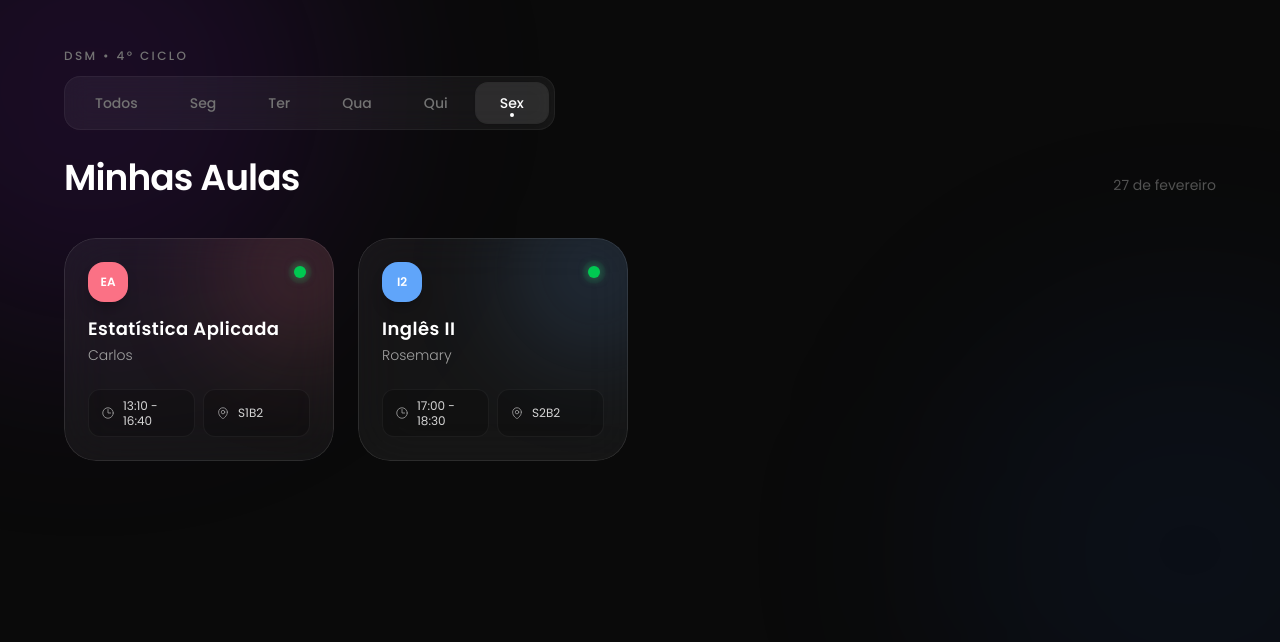
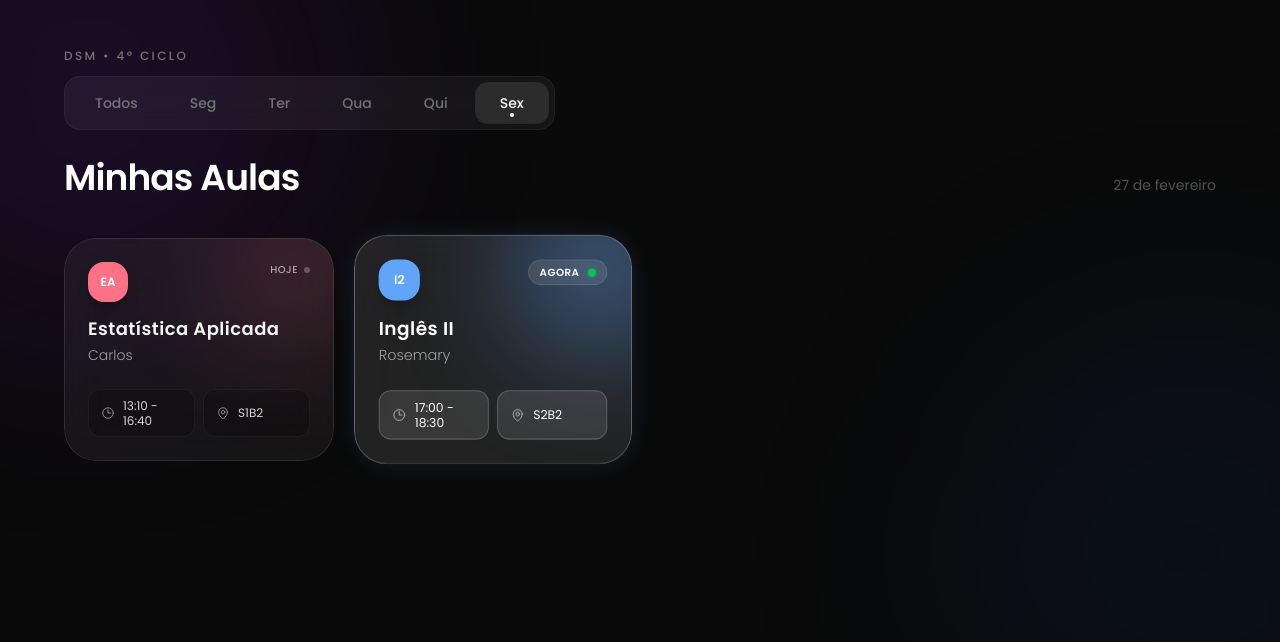
Before and after one commit to mrsaoc/dsm, a Next.js app: page / in a window 1280 px wide. Shown: the top 642 px of the page. Built offline with nearby package versions, Linux system fonts and the light colour scheme.

Commit message:
feat view in live

```diff
--- a/components/CourseCard.tsx
+++ b/components/CourseCard.tsx
@@ -1,4 +1,4 @@
-import React from 'react';
+import { useEffect, useState } from 'react';
 import { Disciplina } from "@/data/disciplinas";
 
 const IconClock = () => (
@@ -15,20 +15,77 @@ interface Props {
 }
 
 export function CourseCard({ data, isToday, onClick }: Props) {
+    const [status, setStatus] = useState<'other' | 'today' | 'live'>('other');
+
+    useEffect(() => {
+        if (!isToday) {
+            setStatus('other');
+            return;
+        }
+
+        const checkStatus = () => {
+            const agora = new Date();
+            const horaAtual = agora.getHours();
+            const minAtual = agora.getMinutes();
+            const tempoAtual = horaAtual * 60 + minAtual;
+
+            // Parsing da string "15:00 - 18:30"
+            const [inicioStr, fimStr] = data.horarios.split(' - ');
+
+            const [hInicio, mInicio] = inicioStr.split(':').map(Number);
+            const [hFim, mFim] = fimStr.split(':').map(Number);
+
+            const tempoInicio = hInicio * 60 + mInicio;
+            const tempoFim = hFim * 60 + mFim;
+
+            if (tempoAtual >= tempoInicio && tempoAtual <= tempoFim) {
+                setStatus('live');
+            } else {
+                setStatus('today');
+            }
+        };
+
+        checkStatus();
+        // Atualiza a cada minuto para o card "virar" LIVE sozinho
+        const interval = setInterval(checkStatus, 60000);
+        return () => clearInterval(interval);
+    }, [isToday, data.horarios]);
+
     return (
         <button
             onClick={onClick}
-            className="group relative flex text-left h-full flex-col w-full overflow-hidden rounded-[2rem] p-6 transition-all duration-500 hover:scale-[1.02] cursor-pointer active:scale-[0.98]"
+            className={`
+                group relative flex text-left h-full flex-col w-full overflow-hidden rounded-[2rem] p-6
+                transition-all duration-500 cursor-pointer active:scale-[0.98]
+                ${status === 'live'
+                ? 'scale-[1.03] ring-2 ring-white/20 z-20 shadow-[0_0_30px_rgba(255,255,255,0.05)]'
+                : 'hover:scale-[1.02]'
+            }
+            `}
+            style={{
+                boxShadow: status === 'live' ? `0 0 25px -5px ${data.cor}33` : undefined,
+                borderColor: status === 'live' ? `${data.cor}55` : undefined
+            }}
         >
             {/* 1. CAMADA DE FUNDO (GLASS) */}
-            <div className="absolute inset-0 bg-white/5 backdrop-blur-xl transition-colors duration-500 group-hover:bg-white/10" />
+            <div className={`
+                absolute inset-0 transition-colors duration-500
+                ${status === 'live' ? 'bg-white/10' : 'bg-white/5 group-hover:bg-white/10'}
+                backdrop-blur-xl
+            `} />
 
-            {/* 2. BORDA FINA - Reage ao hover ficando mais clara */}
-            <div className="absolute inset-0 rounded-[2rem] ring-1 ring-inset ring-white/10 group-hover:ring-white/20 transition-all duration-500" />
+            {/* 2. BORDA DINÂMICA */}
+            <div className={`
+                absolute inset-0 rounded-[2rem] ring-1 ring-inset transition-all duration-500
+                ${status === 'live' ? 'ring-white/30' : 'ring-white/10 group-hover:ring-white/20'}
+            `} />
 
-            {/* 3. LUZ AMBIENTE */}
+            {/* 3. LUZ AMBIENTE (Mais intensa se for LIVE) */}
             <div
-                className="absolute -right-12 -top-12 h-40 w-40 rounded-full blur-[60px] opacity-20 transition-opacity duration-700 group-hover:opacity-40"
+                className={`
+                    absolute -right-12 -top-12 h-40 w-40 rounded-full blur-[60px] transition-opacity duration-700
+                    ${status === 'live' ? 'opacity-50 animate-pulse' : 'opacity-20 group-hover:opacity-40'}
+                `}
                 style={{ backgroundColor: data.cor }}
             />
 
@@ -42,16 +99,31 @@ export function CourseCard({ data, isToday, onClick }: Props) {
                         {data.id}
                     </div>
 
-                    {isToday && (
-                        <div className="relative flex h-3 w-3 mt-1 mr-1">
-                            <span className="animate-ping absolute inline-flex h-full w-full rounded-full bg-green-400 opacity-75"></span>
-                            <span className="relative inline-flex rounded-full h-3 w-3 bg-green-500 shadow-[0_0_10px_rgba(74,222,128,0.5)]"></span>
-                        </div>
-                    )}
+                    {/* INDICADORES DE TEMPO */}
+                    <div className="flex flex-col items-end gap-1">
+                        {status === 'live' && (
+                            <div className="flex items-center gap-2 bg-white/10 px-2.5 py-1 rounded-full border border-white/10">
+                                <span className="text-[10px] font-bold text-white uppercase tracking-wider">Agora</span>
+                                <div className="relative flex h-2 w-2">
+                                    <span className="animate-ping absolute inline-flex h-full w-full rounded-full bg-green-400 opacity-75"></span>
+                                    <span className="relative inline-flex rounded-full h-2 w-2 bg-green-500"></span>
+                                </div>
+                            </div>
+                        )}
+                        {status === 'today' && (
+                            <div className="flex items-center gap-1.5 opacity-60">
+                                <span className="text-[10px] font-medium text-white uppercase tracking-wider">Hoje</span>
+                                <div className="h-1.5 w-1.5 rounded-full bg-white/40" />
+                            </div>
+                        )}
+                    </div>
                 </div>
 
                 <div className="space-y-1 mb-6 flex-grow">
-                    <h2 className="text-lg font-semibold leading-tight text-white tracking-wide group-hover:text-white transition-colors">
+                    <h2 className={`
+                        text-lg font-semibold leading-tight tracking-wide transition-colors
+                        ${status === 'live' ? 'text-white' : 'text-neutral-100 group-hover:text-white'}
+                    `}>
                         {data.nome}
                     </h2>
                     <p className="text-sm font-light text-neutral-400 group-hover:text-neutral-300 transition-colors">
@@ -60,12 +132,18 @@ export function CourseCard({ data, isToday, onClick }: Props) {
                 </div>
 
                 <div className="mt-auto grid grid-cols-2 gap-2">
-                    <div className="flex min-h-[44px] items-center gap-2 rounded-xl bg-black/20 px-3 py-2 text-xs text-neutral-300 leading-tight border border-white/5 group-hover:border-white/10 transition-colors">
+                    <div className={`
+                        flex min-h-[44px] items-center gap-2 rounded-xl px-3 py-2 text-xs leading-tight border transition-colors
+                        ${status === 'live' ? 'bg-white/10 border-white/20 text-white' : 'bg-black/20 border-white/5 text-neutral-300 group-hover:border-white/10'}
+                    `}>
                         <IconClock />
                         <span>{data.horarios}</span>
                     </div>
 
-                    <div className="flex min-h-[44px] items-center gap-2 rounded-xl bg-black/20 px-3 py-2 text-xs text-neutral-300 leading-tight border border-white/5 group-hover:border-white/10 transition-colors">
+                    <div className={`
+                        flex min-h-[44px] items-center gap-2 rounded-xl px-3 py-2 text-xs leading-tight border transition-colors
+                        ${status === 'live' ? 'bg-white/10 border-white/20 text-white' : 'bg-black/20 border-white/5 text-neutral-300 group-hover:border-white/10'}
+                    `}>
                         <IconMap />
                         <span className="truncate">{data.sala}</span>
                     </div>
```
